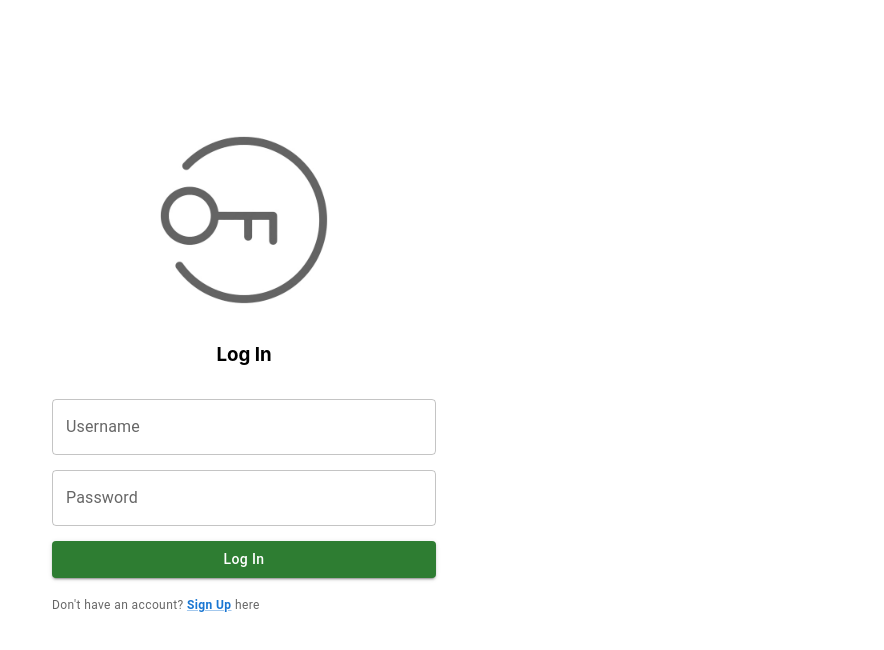
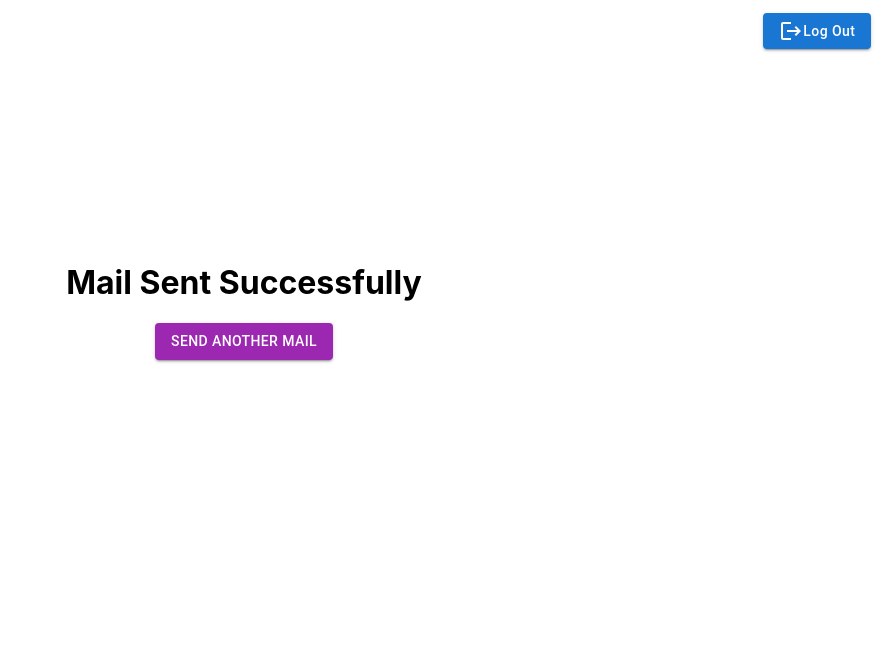
Before and after one commit to Karthikeyangeo/bulkEmail-frontend, a React (Create React App) app: page /broadcast in a window 1280 px wide. Before the commit this address led to /users/login. Shown: the top 650 px of the page, without its empty margins (396-1280 px from the left). Built offline with nearby package versions, Linux system fonts and the light colour scheme; sample sign-in values are in the browser's storage.

Commit message:
session storage

```diff
--- a/src/App.js
+++ b/src/App.js
@@ -13,7 +13,7 @@ function App() {
   const history = useHistory();
 
 
-  const token=localStorage.getItem("token");
+  const token=sessionStorage.getItem("token");
   return (
     <div className="App">
       <Switch>
--- a/src/logOutSign.js
+++ b/src/logOutSign.js
@@ -6,8 +6,8 @@ export function LogOutSign(){
 
     const history = useHistory();
     const logout = () => {
-        localStorage.removeItem("currentUser");
-        localStorage.removeItem("token");
+        sessionStorage.removeItem("currentUser");
+        sessionStorage.removeItem("token");
         history.push("/users/login");
       };
     return(
--- a/src/routes/LogIn.js
+++ b/src/routes/LogIn.js
@@ -32,7 +32,7 @@ export function LogIn() {
             console.log("onSubmit", values);
             logInUser(values);
             resetForm();
-            localStorage.setItem("currentUser",values.username);
+            sessionStorage.setItem("currentUser",values.username);
 
         },
     });
@@ -50,7 +50,7 @@ export function LogIn() {
         console.log(result);
         alert(result.message);
         if(result.status==='success'){
-            localStorage.setItem("token",result.token)
+            sessionStorage.setItem("token",result.token)
             console.log("token",result.token)
             history.push('/mailForm')
         }
--- a/src/routes/MailForm.js
+++ b/src/routes/MailForm.js
@@ -76,7 +76,7 @@ function MailForm(){
         body : JSON.stringify([newValue]),
         headers :{
             'content-type':'application/json',
-            "x-auth-token": localStorage.getItem("token")
+            "x-auth-token": sessionStorage.getItem("token")
         }
 
         })  //returns a promise object
```
